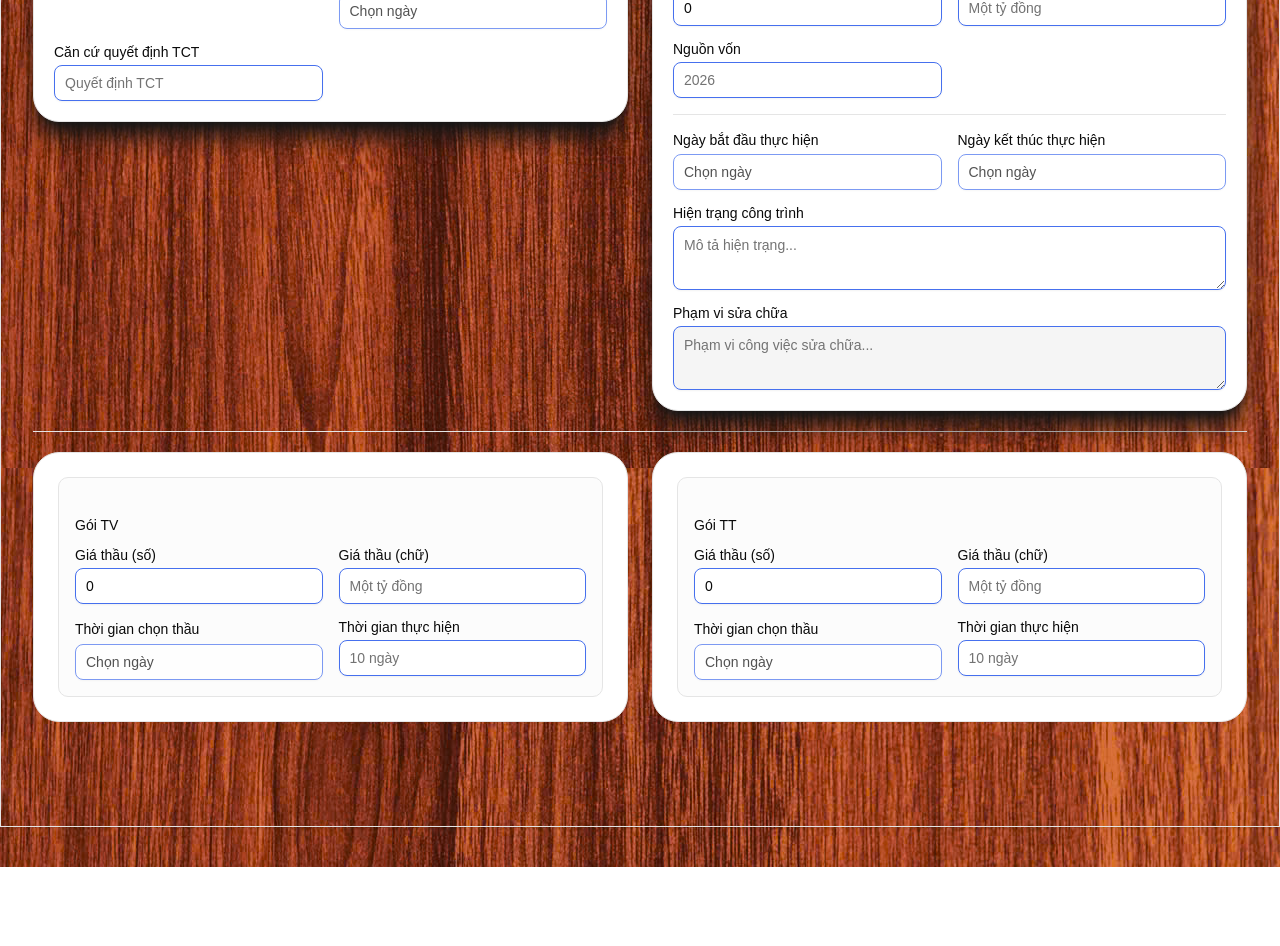
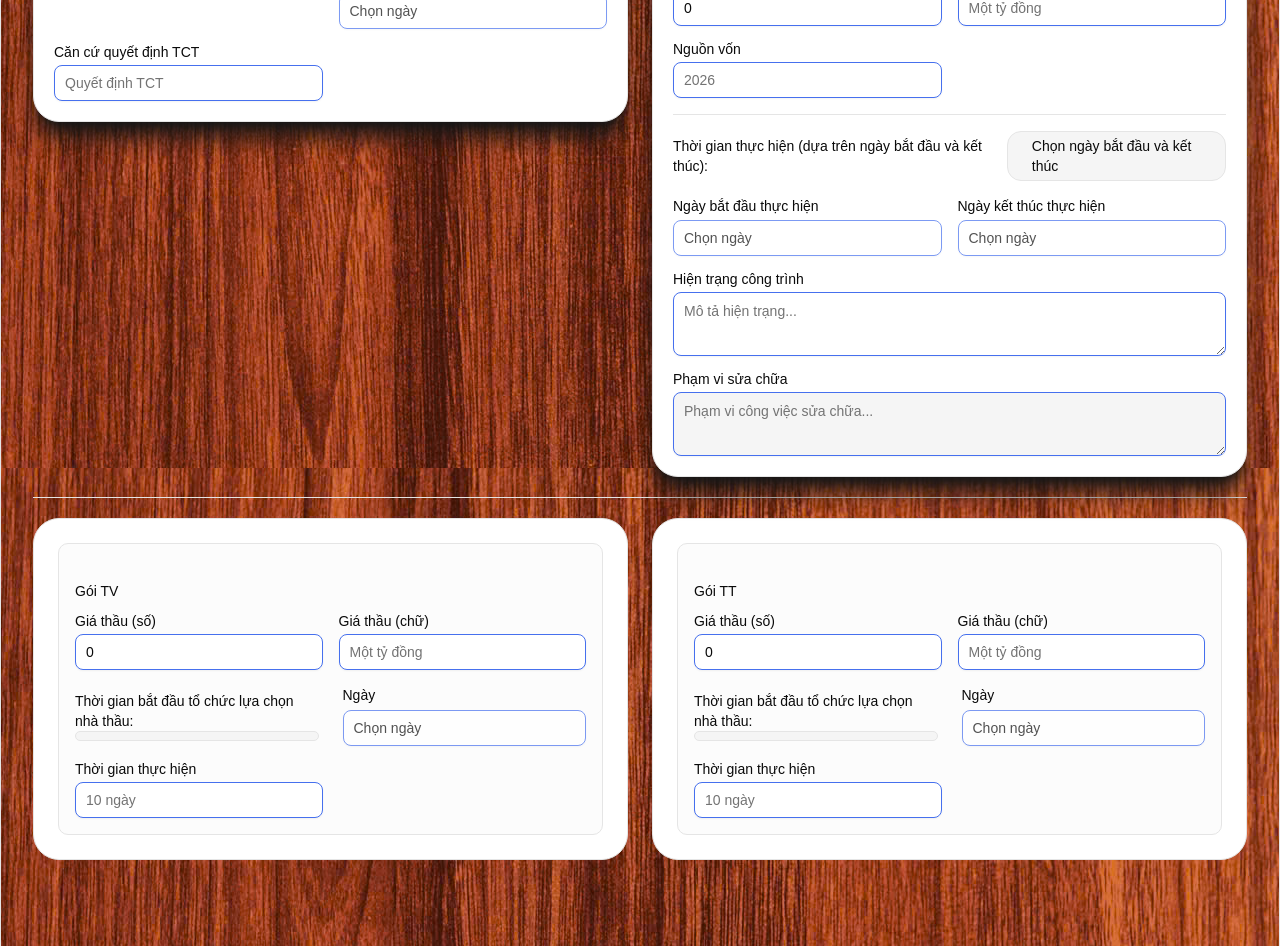
Before and after one commit to tien198/construction-dms-frontend, a React (Vite) app: page /cong-trinh/tao-moi in a window 1280 px wide. Shown: the part 340-1286 px from the top of the page. Before the commit the page ends 1207 px from the top, so only its background shows below. Built offline with nearby package versions, Linux system fonts and the light colour scheme.

Commit message:
update UI

```diff
--- a/src/pages/construction/comps/construction-info-snapshot-form.tsx
+++ b/src/pages/construction/comps/construction-info-snapshot-form.tsx
@@ -4,6 +4,7 @@ import { FormField } from "@/components/form-ui/form-field";
 import { useStore } from "zustand";
 import type { StoreApiInject } from "../../../store-factory/store-api-inject.type";
 import { DatePicker } from "@/components/form-ui/date-picker";
+import { monthFormat } from "@/ultil/month-format";
 
 type Props = StoreApiInject;
 
@@ -86,6 +87,15 @@ export function ConstructionInfoSnapshotForm({
         <span />
         <Separator className="col-span-2" />
 
+        <div className="col-span-2 text-sm flex gap-6 items-center flex-1">
+          <p className=" font-medium">
+            Thời gian thực hiện (dựa trên ngày bắt đầu và kết thúc):
+          </p>
+          <p className="bg-accent rounded-xl px-6 py-1 border">
+            {implDurationFormat(infor.impl_start_date, infor.impl_end_date)}
+          </p>
+        </div>
+
         {/* Start date */}
         <DatePicker
           id="start-date"
@@ -157,3 +167,23 @@ export function ConstructionInfoSnapshotForm({
     </div>
   );
 }
+
+function implDurationFormat(
+  startDate: string | null = null,
+  endDate: string | null = null,
+): string {
+  let cta = "";
+  if (!startDate && !endDate) {
+    cta = "Chọn ngày bắt đầu và kết thúc";
+  } else if (!startDate) {
+    cta = "Chọn ngày bắt đầu";
+  } else if (!endDate) {
+    cta = "Chọn ngày kết thúc";
+  }
+  if (!startDate || !endDate) return cta;
+
+  const startMonth = monthFormat(startDate).toLowerCase();
+  const endMonth = monthFormat(endDate).toLowerCase();
+  const endYear = new Date(endDate).getFullYear();
+  return `Từ ${startMonth} - ${endMonth} năm ${endYear}`;
+}
--- a/src/pages/construction/section/bid-packager-drawer/bid-package.tsx
+++ b/src/pages/construction/section/bid-packager-drawer/bid-package.tsx
@@ -6,6 +6,7 @@ import type { StoreApiInject } from "../../../../store-factory/store-api-inject.
 import { DatePicker } from "@/components/form-ui/date-picker";
 import { BidderSelectionDialog } from "../../comps/bidder-selection-dialog";
 import { ContractPreliminaryInfo } from "../contract-preliminary-info";
+import { monthFormat } from "@/ultil/month-format";
 
 type Props = {
   index: number;
@@ -132,9 +133,17 @@ export function BidPackage({
 */}
 
           {/* Bidder selection time */}
+          <div className="col-span-2 text-sm grid grid-cols-2 gap-6 items-center flex-1">
+            <div>
+              <p className=" font-medium">
+                Thời gian bắt đầu tổ chức lựa chọn nhà thầu:
+              </p>
+              <p className="bg-accent rounded-xl px-6 py-1 border">
+                {monthFormat(bp.bidder_selection_time)}
+              </p>
+            </div>
             <DatePicker
               id="sel-time"
-            label="Thời gian chọn thầu"
               date={
                 bp.bidder_selection_time
                   ? new Date(bp.bidder_selection_time)
@@ -145,6 +154,7 @@ export function BidPackage({
               }
               disabled={disabled}
             />
+          </div>
 
           {/* Bidder selection method */}
           {/* <FormField
--- /dev/null
+++ b/src/ultil/month-format.ts
@@ -0,0 +1,9 @@
+export function monthFormat(date: string): string {
+  if (!date) {
+    return "";
+  }
+  const formater = new Intl.DateTimeFormat("vi-VN", {
+    month: "long",
+  });
+  return formater.format(new Date(date));
+}
```
Lines whose indentation alone changed are shown as unchanged.
